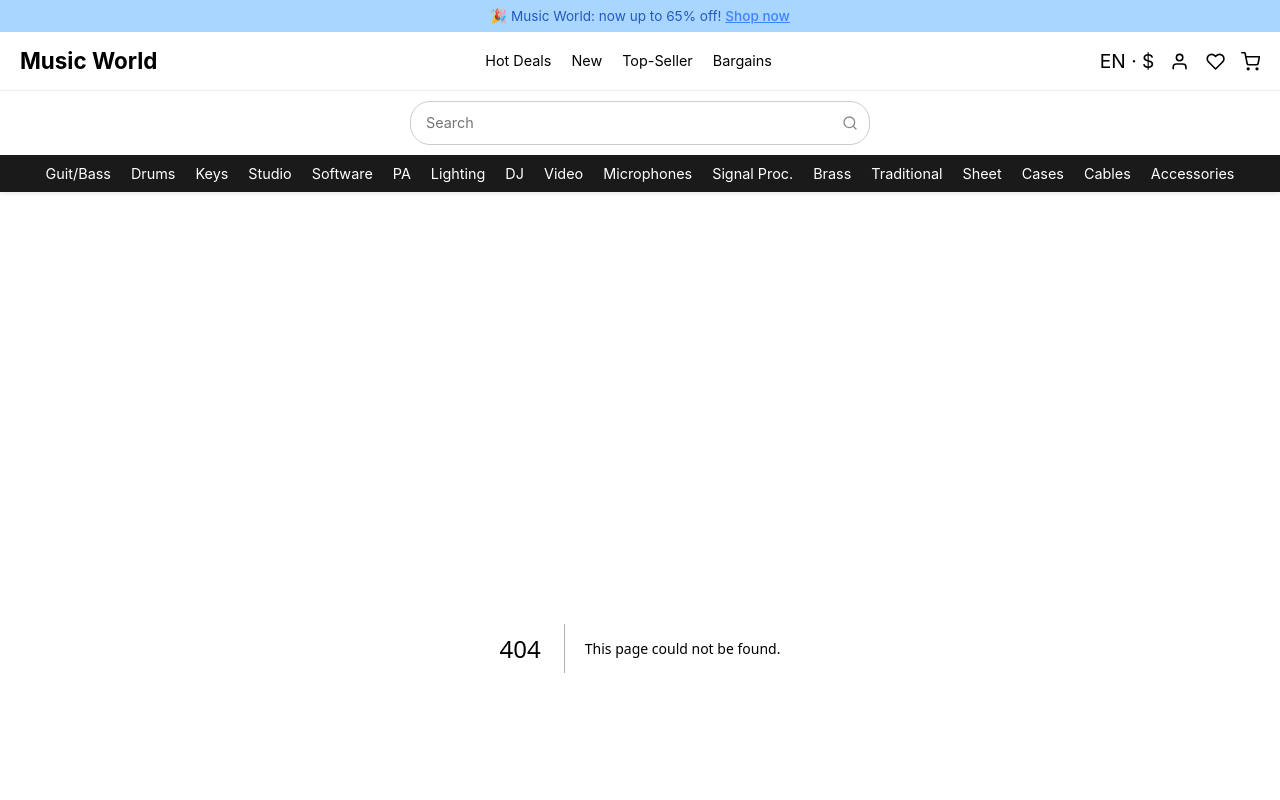
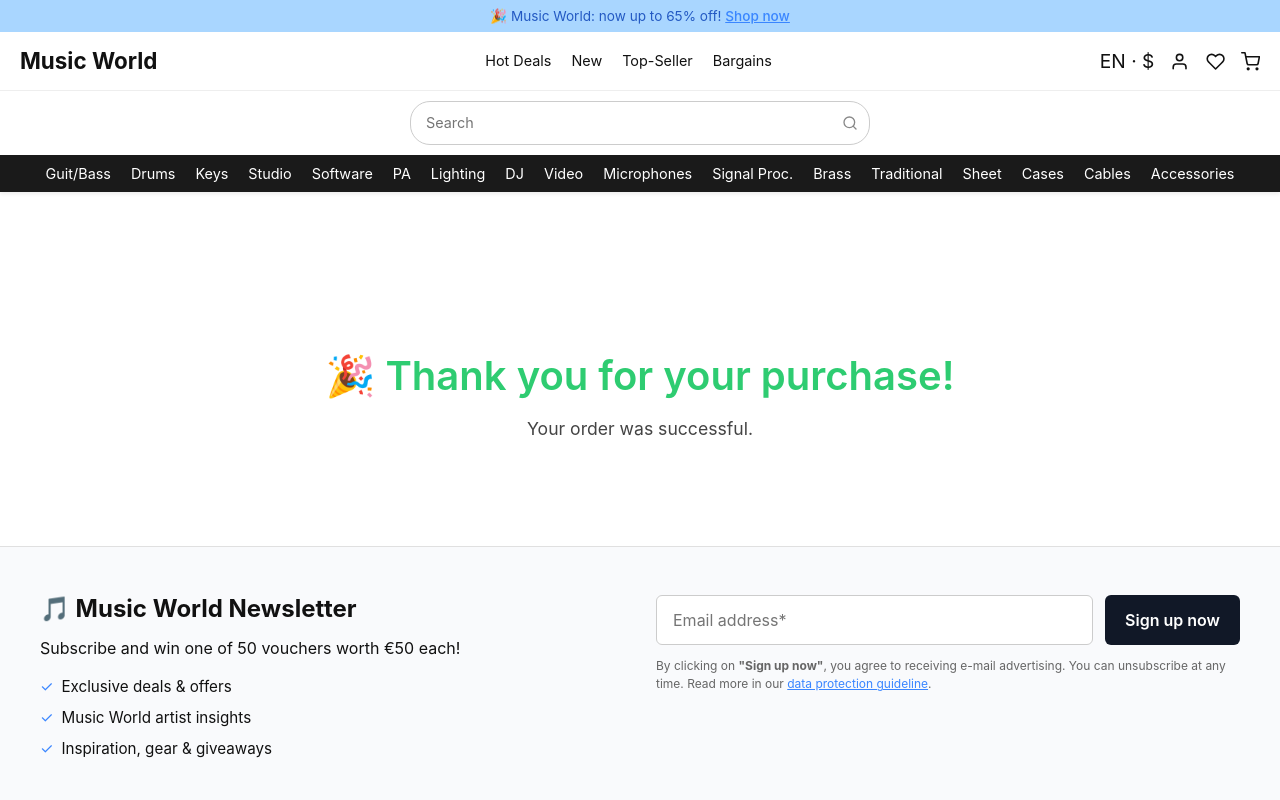
Before and after one commit to bogdanlozanov/music-site-demo, a Next.js app: page /success in a window 1280 px wide. Before the commit this address had no page. Shown: the top 800 px of the page. Built offline with nearby package versions, Linux system fonts and the light colour scheme.

Commit message:
success page

```diff
--- /dev/null
+++ b/src/app/success/page.tsx
@@ -0,0 +1,77 @@
+'use client';
+
+import { useSearchParams } from 'next/navigation';
+import { products } from '@/constants/mockData';
+import styled from 'styled-components';
+import Image from 'next/image';
+
+const Container = styled.main`
+  max-width: 800px;
+  margin: 80px auto;
+  padding: 24px 16px;
+  text-align: center;
+`;
+
+const Title = styled.h1`
+  font-size: 2.5rem;
+  margin-bottom: 16px;
+  color: #2ecc71;
+`;
+
+const Description = styled.p`
+  font-size: 1.1rem;
+  color: #444;
+`;
+
+const ProductCard = styled.div`
+  margin-top: 40px;
+  background: #fff;
+  border-radius: 12px;
+  padding: 24px;
+`;
+
+const ProductImage = styled(Image)`
+  border-radius: 12px;
+  object-fit: contain;
+  max-width: 100%;
+  margin: 0 auto;
+  border-radius: 10px;
+  box-shadow: 0 4px 12px rgba(0,0,0,0.1);
+`;
+
+const ProductName = styled.h2`
+  margin-top: 16px;
+  font-size: 1.5rem;
+`;
+
+const ProductPrice = styled.p`
+  margin-top: 4px;
+  font-weight: bold;
+  color: #111;
+`;
+
+export default function SuccessPage() {
+  const searchParams = useSearchParams();
+  const slug = searchParams.get('product');
+  const product = products.find((p) => p.slug === slug);
+
+  return (
+    <Container>
+      <Title>🎉 Thank you for your purchase!</Title>
+      <Description>Your order was successful.</Description>
+
+      {product && (
+        <ProductCard>
+          <ProductImage
+            src="/products/image.png"
+            alt={product.name}
+            width={300}
+            height={200}
+          />
+          <ProductName>{product.name}</ProductName>
+          <ProductPrice>${product.price}</ProductPrice>
+        </ProductCard>
+      )}
+    </Container>
+  );
+}
```
